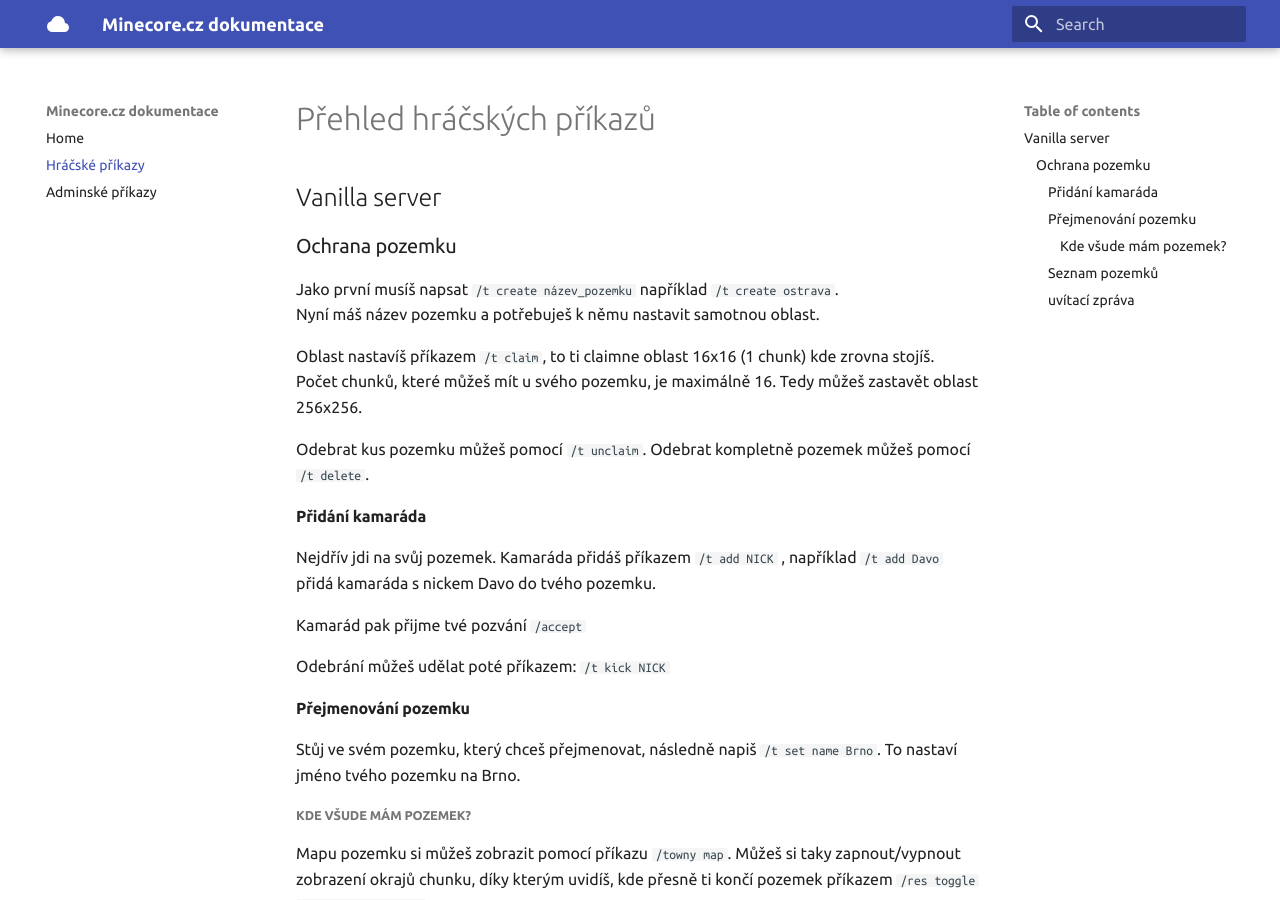
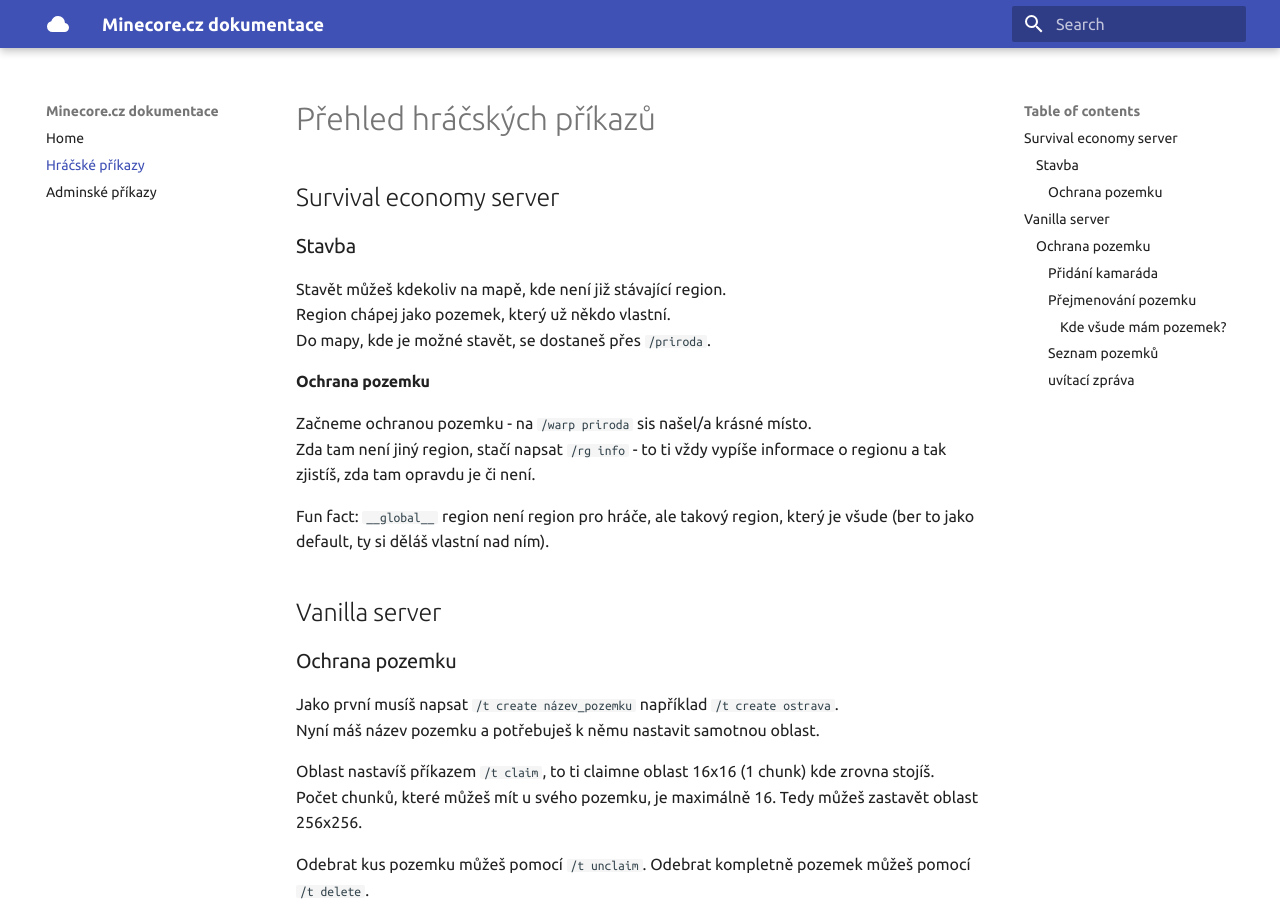
Before and after one commit to Ownercz/minecore-docs, an MkDocs documentation site: the page built from docs/player.md, in a window 1280 px wide and 900 px high. Built offline with MkDocs 1.6.1 and Material for MkDocs 9.7.7, drawn with Linux system fonts in a browser that asks for light colours.

Commit message:
Update player.md

````diff
--- a/docs/player.md
+++ b/docs/player.md
@@ -1,4 +1,19 @@
 # Přehled hráčských příkazů
+## Survival economy server
+
+### Stavba
+Stavět můžeš kdekoliv na mapě, kde není již stávající region.
+Region chápej jako pozemek, který už někdo vlastní.
+Do mapy, kde je možné stavět, se dostaneš přes ```/priroda```.
+
+#### Ochrana pozemku
+Začneme ochranou pozemku - na ```/warp priroda``` sis našel/a krásné místo.
+Zda tam není jiný region, stačí napsat ```/rg info``` - to ti vždy vypíše informace o regionu a tak zjistíš, zda tam opravdu je či není.
+
+
+Fun fact: ```__global__``` region není region pro hráče, ale takový region, který je všude (ber to jako default, ty si děláš vlastní nad ním).
+
+
 ## Vanilla server
 ### Ochrana pozemku
 
````
